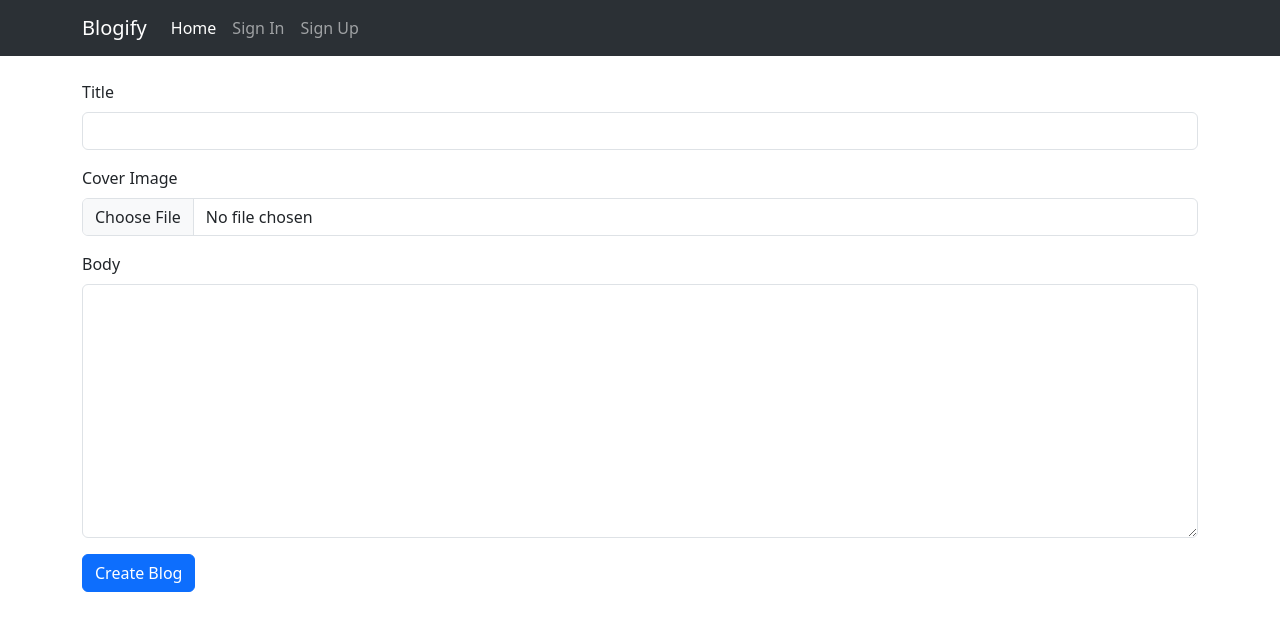
After one commit to Khawarmehfooz/blogpedia-api, a Node server app: page /blog/add-new in a window 1280 px wide. The commit adds this page. Shown: the top 631 px of the page. Run offline with Node 20, Linux system fonts and the light colour scheme; some libraries are stand-ins or nearby versions.

Commit message:
Implement Create Blog Functionality

```diff
--- a/index.js
+++ b/index.js
@@ -7,27 +7,33 @@ const { checkForAuthCookie } = require('./middlewares/auth')
 const app = express()
 const PORT = process.env.PORT
 const MONGO_URI = process.env.MONGO_URI
+const Blog = require('./models/blog')
 // connect mongodb
 mongoose.connect(MONGO_URI, { useNewUrlParser: true, useUnifiedTopology: true }).then((e) => {
     console.log("MongoDB Connected")
 })
 
 const userRoute = require('./routes/user')
+const blogRoute = require('./routes/blog')
 
 app.use(express.urlencoded({ extended: false }))
 app.use(cookieParser())
+app.use(express.static(path.resolve('./public')))
 app.use(checkForAuthCookie('token'))
 
 app.set('view engine', 'ejs')
 app.set('views', path.resolve('./views'))
 
 //Routes
-app.get('/', (req, res) => {
+app.get('/', async (req, res) => {
+    const allBlogs = await Blog.find({})
     res.render('index', {
         user: req.user,
+        blogs: allBlogs
     })
 })
 app.use('/user', userRoute)
+app.use('/blog', blogRoute)
 
 
 app.listen(PORT, () => {
--- a/package.json
+++ b/package.json
@@ -23,7 +23,8 @@
     "ejs": "^3.1.9",
     "express": "^4.18.2",
     "jsonwebtoken": "^9.0.2",
-    "mongoose": "^7.6.2"
+    "mongoose": "^7.6.2",
+    "multer": "^1.4.5-lts.1"
   },
   "devDependencies": {
     "nodemon": "^3.0.1"
--- /dev/null
+++ b/routes/blog.js
@@ -0,0 +1,36 @@
+const { Router } = require('express')
+const multer = require('multer')
+const path = require('path')
+const router = Router()
+
+const Blog = require('../models/blog')
+
+const storage = multer.diskStorage({
+    destination: function (req, file, cb) {
+        cb(null, path.resolve(`./public/uploads`))
+    },
+    filename: function (req, file, cb) {
+        const fileName = `${Date.now()}-${file.originalname}`
+        cb(null, fileName)
+    }
+})
+
+const upload = multer({ storage: storage })
+
+router.get('/add-new', (req, res) => {
+    return res.render('addBlog', {
+        user: req.user
+    })
+})
+router.post('/', upload.single('coverImage'), async (req, res) => {
+    const { title, body } = req.body
+    const blog = await Blog.create({
+        title,
+        body,
+        createdBy: req.user._id,
+        coverImageURL: `/uploads/${req.file.filename}`
+    })
+    res.redirect(`/`)
+})
+
+module.exports = router
--- /dev/null
+++ b/views/addBlog.ejs
@@ -0,0 +1,38 @@
+<!DOCTYPE html>
+<html lang="en">
+  <head>
+    <%- include('./partials/header') %>
+    <title>Add New Blog</title>
+  </head>
+  <body>
+    <%-include('./partials/navbar') %>
+    <main class="container mt-4">
+      <form action="/blog" method="post" enctype="multipart/form-data">
+        <div class="mb-3">
+          <label for="title" class="form-label">Title</label>
+          <input type="text" class="form-control" id="title" name="title" />
+        </div>
+        <div class="mb-3">
+          <label for="coverImage" class="form-label">Cover Image</label>
+          <input
+            type="file"
+            class="form-control"
+            id="coverImage"
+            name="coverImage"
+            accept="image/*"
+          />
+        </div>
+        <div class="mb-3">
+          <label for="body" class="form-label">Body</label>
+          <textarea
+            class="form-control"
+            name="body"
+            id="body"
+            rows="10"
+          ></textarea>
+        </div>
+        <button type="submit" class="btn btn-primary">Create Blog</button>
+      </form>
+    </main>
+  </body>
+</html>
--- a/views/partials/navbar.ejs
+++ b/views/partials/navbar.ejs
@@ -22,7 +22,7 @@
         </li>
         <%if(locals.user){%>
         <li class="nav-item">
-          <a class="nav-link" href="#">Create Blog</a>
+          <a class="nav-link" href="/blog/add-new">Create Blog</a>
         </li>
         <li class="nav-item dropdown">
           <a
```
Also changed, not shown: models/blog.js (added, +21 -0 lines), views/index.ejs (+13 -1 lines), 5 other files.
